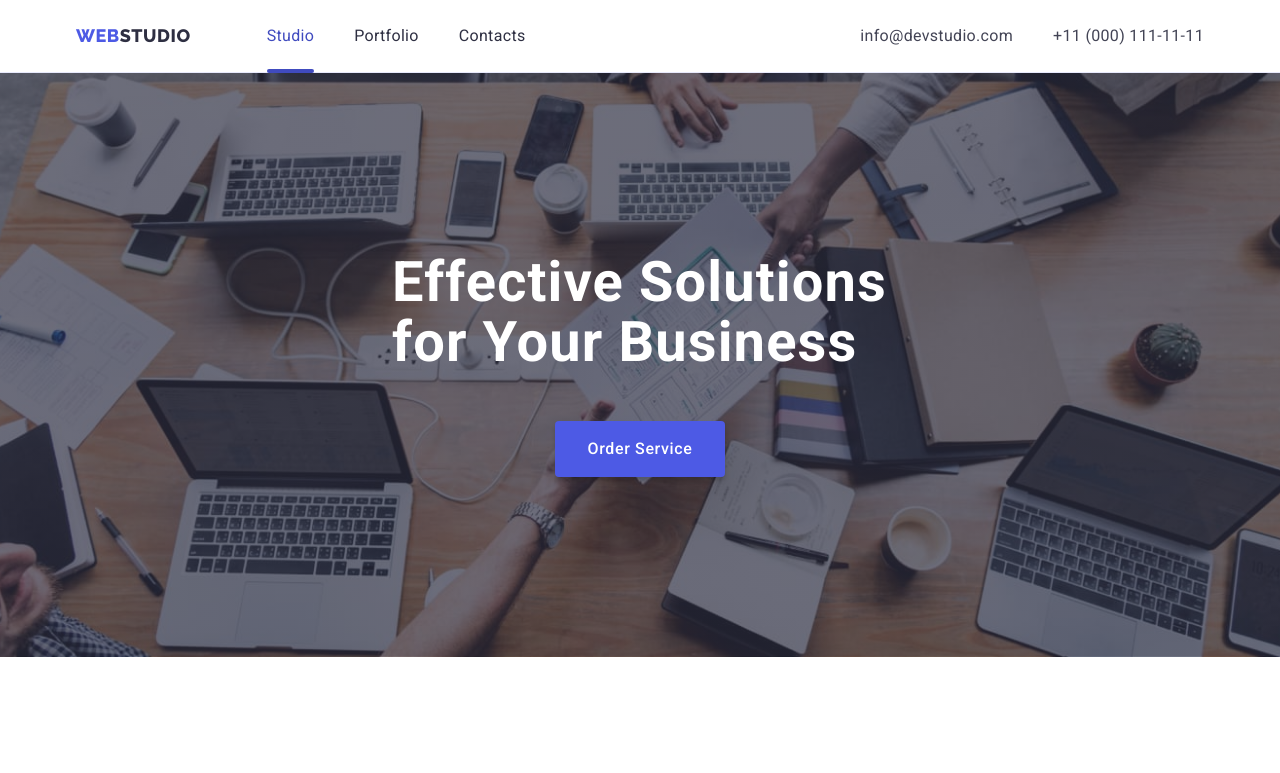
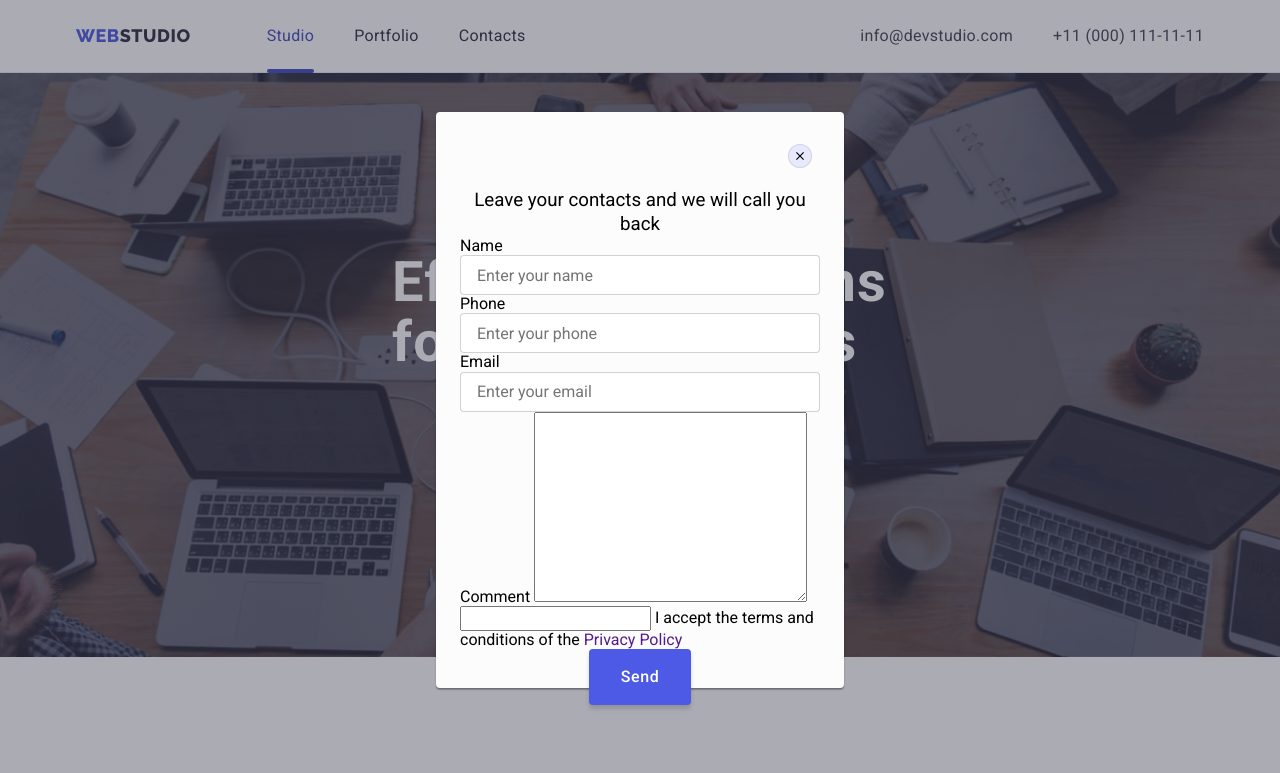
Before and after one commit to Olgrowth/goit-markup-hw-06, a plain HTML site: page index.html in a window 1280 px wide. Shown: the top 773 px of the page. Drawn offline with nearby package versions, Linux system fonts and the light colour scheme.

Commit message:
modal-form add

```diff
--- a/css/style.css
+++ b/css/style.css
@@ -588,6 +588,12 @@ margin-bottom: 72px;
 }
 
 /* -----------modal window----------- */
+
+.form-input:required {
+
+}
+
+
 .backdrop {
     position: fixed;
     top:0;
@@ -618,6 +624,7 @@ margin-bottom: 72px;
     height: 576px;
     box-shadow: 0px 1px 1px rgba(0, 0, 0, 0.14), 0px 1px 3px rgba(0, 0, 0, 0.12), 0px 2px 1px rgba(0, 0, 0, 0.2);
     border-radius: 4px;
+    padding: 24px;
     background-color: var(--background-modal-color);
     transition: transform var(--transition-duration) var(--transition-function);
 }
@@ -648,6 +655,47 @@ margin-bottom: 72px;
 .modal-close-btn:hover .modal-btn-close-icon,
 .modal-close-btn:focus .modal-btn-close-icon{
     fill: var(--color-button);
+}
+
+.modal-title {
+    font-weight: 400;
+    line-height: 1.3;
+    text-align: center;
+    padding-top: 52px;
+}
+.modal-form-field {
+}
+.modal-form-input-desc {
+}
+.modal-form-input {
+    width: 100%;
+    height: 40px;
+    border: 1px solid rgba(33, 33, 33, 0.2);
+    border-radius: 4px;
+    padding: 8px 16px;
+}
+
+.modal-form-input::placeholder {
+}
+
+.modal-form-comment {
+}
+.modal-form-check {
+}
+.modal-form-check-desc {
+}
+.modal-form-btn {
+    font-family: inherit;
+    color: var(--color-button);
+    background-color: var(--background-button-color);
+    border-radius: 4px;
+    padding: 16px 32px;
+    box-shadow: 0px 4px 4px rgba(0, 0, 0, 0.15);
+    display: block;
+    margin: 0 auto;
+    text-align: center;
+    border: none;
+    transition: color var(--transition-duration) var(--transition-function), backaground-color var(--transition-duration) var(--transition-function);
 }
 
 /* -----------project cards----------- */
--- a/index.html
+++ b/index.html
@@ -416,13 +416,63 @@
         </div>
     </footer>
 
-    <div class="backdrop is-hidden" data-modal>
+    <div class="backdrop" data-modal>
       <div class="modal">
         <button type="button" class="modal-close-btn btn" data-modal-close>
           <svg class="modal-btn-close-icon" width="8" height="8">
             <use href="./images/symbol-defs.svg#icon-close-modal"></use>
           </svg>
         </button>
+        <form name="modal-form form">
+          <h3 class="modal-title">Leave your contacts and we will call you back</h3>
+           <label class="modal-form-field">
+             <span class="modal-form-input-desc">Name</span>
+              <input
+                  type="text"
+                  name="user_name"
+                  class="modal-form-input"
+                  placeholder="Enter your name"
+                  required pattern="^[a-zA-Z]+$"
+                  minlength="2" />
+            </label>
+
+            <label class="modal-form-field">
+              <span class="modal-form-input-desc">Phone</span>
+              <input type="tel"
+              name="user_phone"
+              class="modal-form-input"
+              placeholder="Enter your phone"
+              required pattern="[0-9]" />
+            </label>
+
+            <label class="modal-form-field">
+              <span class="modal-form-input-desc">Email</span>
+              <input type="Email"
+              name="email"
+              class="modal-form-input"
+              placeholder="Enter your email"
+               />
+            </label>
+
+            <label class="modal-form-field">
+              <span class="modal-form-input-desc">Comment</span>
+                <textarea
+                  name=""
+                  id=""
+                  cols="30"
+                  rows="10"
+                  class="modal-form-comment"
+                  placeholder="Text input">
+                </textarea>
+            </label>
+
+            <input id="user-policy" type="text" class="modal-form-check" />
+            <label for="user-policy" class="modal-form-check-desc">I accept the terms and conditions of the
+              <a href="">Privacy Policy</a>
+            </label>
+
+            <button type="submit" class="modal-form-btn btn">Send</button>
+        </form>
       </div>
     </div>
     <script src="./js/modal.js"></script>
```
